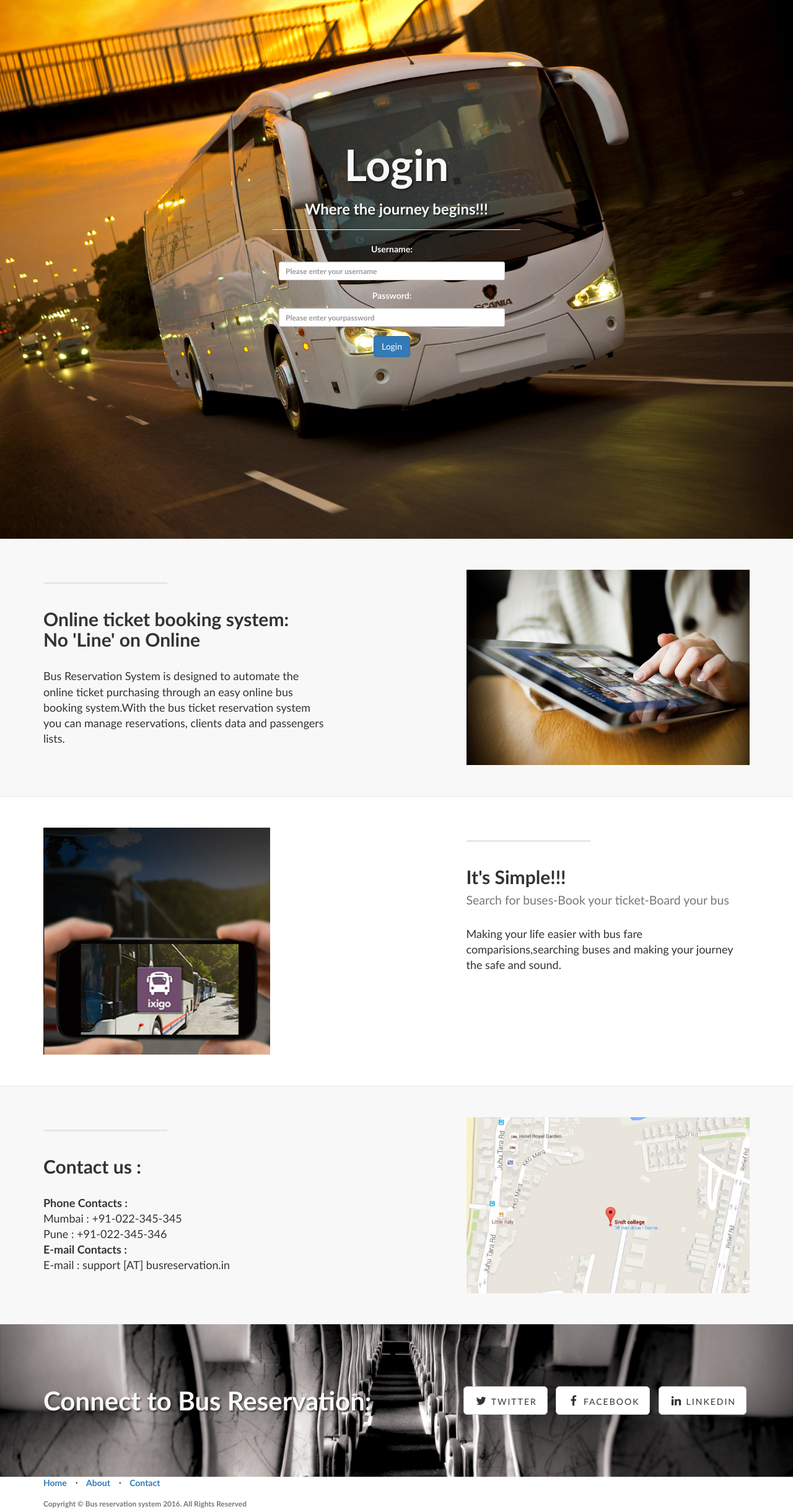
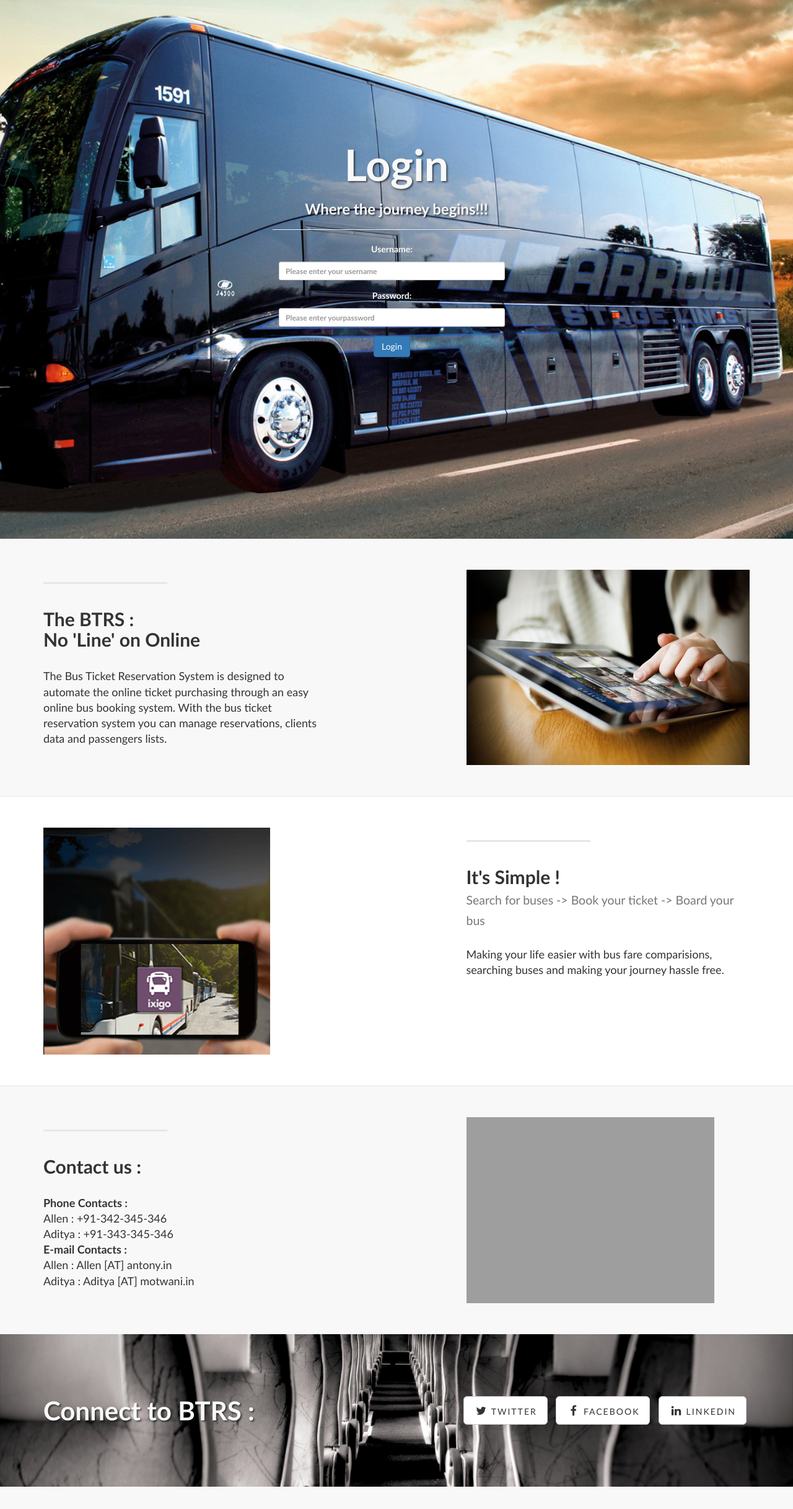
Before and after one commit to drexjojo/BTRS---Bus-Ticket-Resrvation-System, a Django app: a page that uses Bus_reservation/src/templates/bus_resrv_system.html in a window 1280 px wide. Shown: the part 51-2485 px from the top of the page at 62% size. After the commit the page ends 2449 px from the top, so only its background shows below. Run offline with Django 3.2, Linux system fonts and the light colour scheme; some libraries are stand-ins or nearby versions; grey boxes are pictures that could not be loaded.

Commit message:
UI changed

```diff
--- a/Bus_reservation/src/static/css/landing-page.css
+++ b/Bus_reservation/src/static/css/landing-page.css
@@ -35,7 +35,7 @@ h6 {
     padding-bottom: 50px;
     text-align: center;
     color: #f8f8f8;
-    background: url(../images/homepage/10.jpg) no-repeat center center;
+    background: url(../images/homepage/4.jpg) no-repeat center center;
     background-size: cover;
 }
 .intro-search {
--- a/Bus_reservation/src/templates/bus_resrv_system.html
+++ b/Bus_reservation/src/templates/bus_resrv_system.html
@@ -45,8 +45,8 @@
                 <div class="col-lg-5 col-sm-6">
                     <hr class="section-heading-spacer">
                     <div class="clearfix"></div>
-                    <h2 class="section-heading">Online ticket booking system:<br>No 'Line' on Online</h2>
-                    <p class="lead">Bus Reservation System is designed to automate the online ticket purchasing through an easy online bus booking system.With the bus ticket reservation system you can manage reservations, clients data and passengers lists.</p>
+                    <h2 class="section-heading">The BTRS :<br>No 'Line' on Online</h2>
+                    <p class="lead">The Bus Ticket Reservation System is designed to automate the online ticket purchasing through an easy online bus booking system. With the bus ticket reservation system you can manage reservations, clients data and passengers lists.</p>
                 </div>
                 <div class="col-lg-5 col-lg-offset-2 col-sm-6">
                     <img class="img-responsive" src="{% static 'images/booking_page/abtus2.jpg' %}" alt="">
@@ -67,8 +67,8 @@
                 <div class="col-lg-5 col-lg-offset-1 col-sm-push-6  col-sm-6">
                     <hr class="section-heading-spacer">
                     <div class="clearfix"></div>
-                    <h2 class="section-heading">It's Simple!!!<br><small>Search for buses-Book your ticket-Board your bus</small> </h2>
-                    <p class="lead">Making your life easier with bus fare comparisions,searching buses and making your journey the safe and sound.</p>
+                    <h2 class="section-heading">It's Simple !<br><small>Search for buses -> Book your ticket -> Board your bus</small> </h2>
+                    <p class="lead">Making your life easier with bus fare comparisions, searching buses and making your journey hassle free.</p>
                 </div>
                 <div class="col-lg-5 col-sm-pull-6  col-sm-6">
                     <img class="img-responsive" width="80%" hieght="40%" src="{% static 'images/booking_page/abtus.png' %}" alt="">
@@ -92,14 +92,15 @@
                     <h2 class="section-heading">Contact us :</h2>
                     <p class="lead">
                    		 <strong>Phone Contacts :</strong><br/>
-							Mumbai : +91-022-345-345<br/>
-							Pune : +91-022-345-346<br/>
+							Allen : +91-342-345-346<br/>
+                            Aditya : +91-343-345-346<br/>
                     		<strong>E-mail Contacts :</strong><br/>
-							E-mail : support [AT] busreservation.in
+							Allen : Allen [AT] antony.in<br/>
+                            Aditya : Aditya [AT] motwani.in
 					</p>
                 </div>
                 <div class="col-lg-5 col-lg-offset-2 col-sm-6">
-                    <img class="img-responsive" src="{% static 'images/booking_page/contus.JPG' %}" alt="">
+                    <img class="img-responsive" src="{% static 'images/booking_page/contus.jpg' %}" alt="">
                 </div>
             </div>
 
@@ -116,7 +117,7 @@
 
             <div class="row">
                 <div class="col-lg-6">
-                    <h2>Connect to Bus Reservation:</h2>
+                    <h2>Connect to BTRS :</h2>
                 </div>
                 <div class="col-lg-6">
                     <ul class="list-inline banner-social-buttons">
@@ -140,7 +141,7 @@
     <!-- /.banner -->
 
     <!-- Footer -->
-    {%include 'tags/footer.html' %}
+    <!-- {%include 'tags/footer.html' %} -->
 	<!-- End of footer -->
 
 {% endblock %}
```
Also changed, not shown: Bus_reservation/src/templates/bus/book_ticket_form.html (+6 -6 lines), Bus_reservation/src/static/images/booking_page/contus.JPG (deleted).
